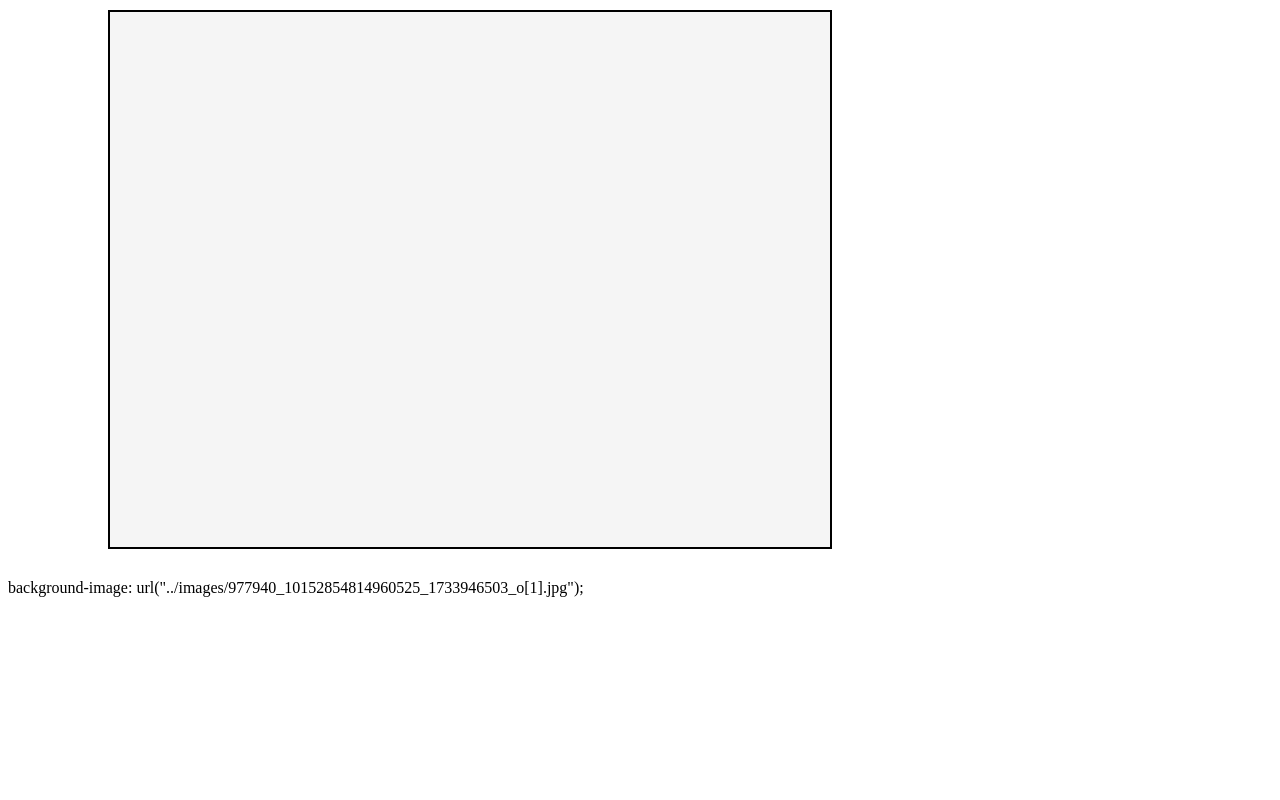
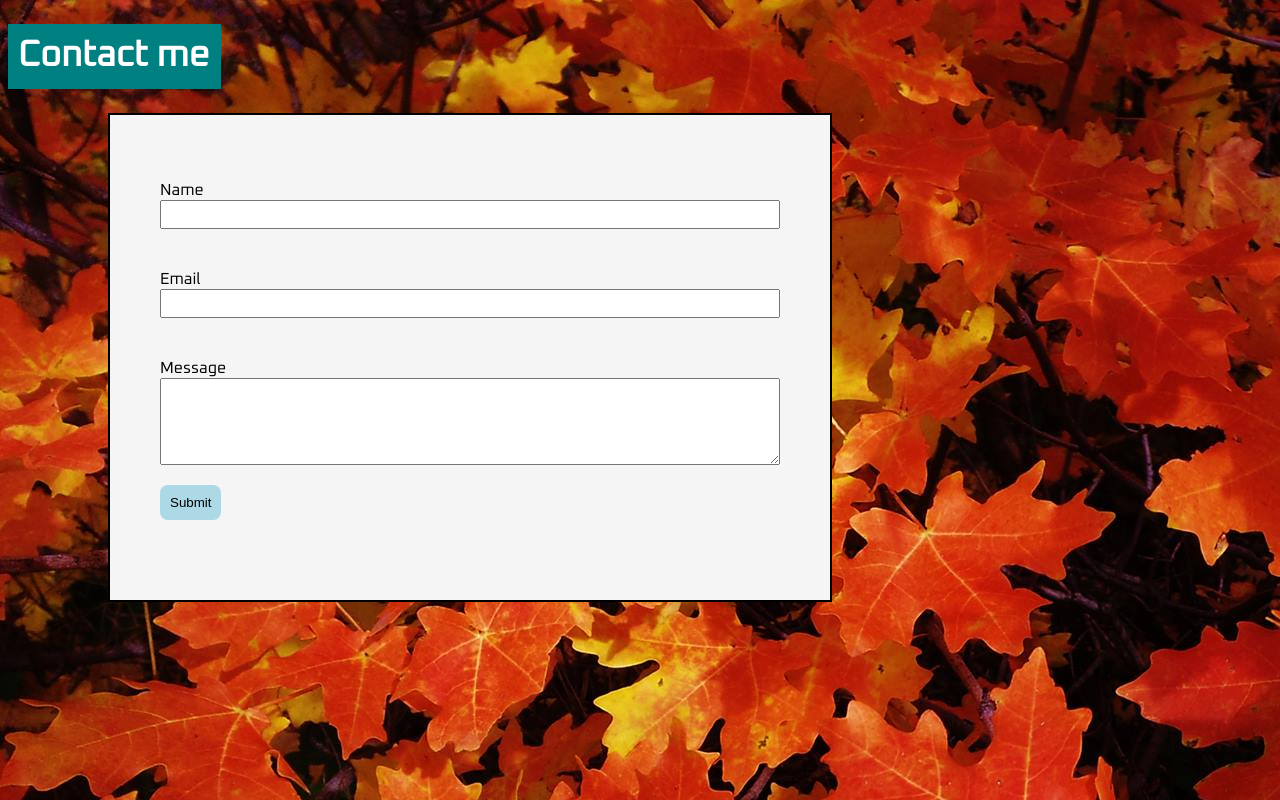
Before and after one commit to jonmeidell/Basic-Portfolio, a plain HTML site: page contact.html in a window 1280 px wide. Drawn offline with Linux system fonts and the light colour scheme.

Commit message:
changes to index and contact

```diff
--- a/assets/css/contact_style.css
+++ b/assets/css/contact_style.css
@@ -1,9 +1,17 @@
+#contact {
+    font-size: 36px;
+    color: white;
+    background-color: teal;
+    width: 193px;
+    padding: 10px;
+}
+
 #box {
     background-color: whitesmoke;
     width: 700px;
-    height: 500px;
+    height: 450px;
     margin: 10px 10px 30px 100px;
-    color: blue;
+    color: black;
     padding: 25px 10px 10px 10px;
     border-style: solid;
     border-width: 2px;
@@ -11,6 +19,30 @@
 }
 
 body {
-    background-image: url("../images/1276169_10153364931915525_1566939401_o[1]");
+    background-image: url("../images/leaves.jpg");
+    font-family: 'Oxanium';
+}
 
+form {
+    margin: 20px;
 }
+
+form .field {
+    padding: 20px;
+    display:flex;
+    flex-direction: column;
+    font-size: 16px;
+}
+
+form .field input,textarea {
+    padding: 5px;
+}
+
+#submit {
+    margin-left: 20px;
+    padding: 10px;
+    background-color: lightblue;
+    border-radius: 8px;
+    text-decoration: none;
+    border: none;
+}
--- a/contact.html
+++ b/contact.html
@@ -1,12 +1,31 @@
 <!DOCTYPE html>
 <html lang="en,pt">
-
+    <link href="https://fonts.googleapis.com/css?family=Oxanium&display=swap" rel="stylesheet">
     <link rel="stylesheet" type="text/css" href="./assets/css/contact_style.css">
 <body>
+    <h1 id="contact">Contact me</h1>
+
     <div id="box">
+        <form>
+            <div class="field">
+                <label for="name">Name</label>
+                <input type="text" id="name" name="name">
+            </div>
+            <div class="field">
+                <label for="email">Email</label>
+                <input type="text" id="email" name="email">
+            </div>
+            <div class="field">
+                <label for="message">Message</label>
+                <textarea id="message" rows="5">
 
+                </textarea>
+            </div>
+            <button id="submit">
+                Submit
+            </button>
+        </form>
     </div>
-    background-image: url("../images/977940_10152854814960525_1733946503_o[1].jpg");
 
 
 </body>
```
Also changed, not shown: assets/css/style.css (+14 -9 lines), index.html (+27 -19 lines), assets/images/brick.jpg (renamed from assets/images/977940_10152854814960525_1733946503_o[1].jpg), assets/images/glass.jpg (renamed from assets/images/966891_10152910617950525_1953701013_o[1].jpg), assets/images/leaves.jpg (renamed from assets/images/1276169_10153364931915525_1566939401_o[1].jpg).
